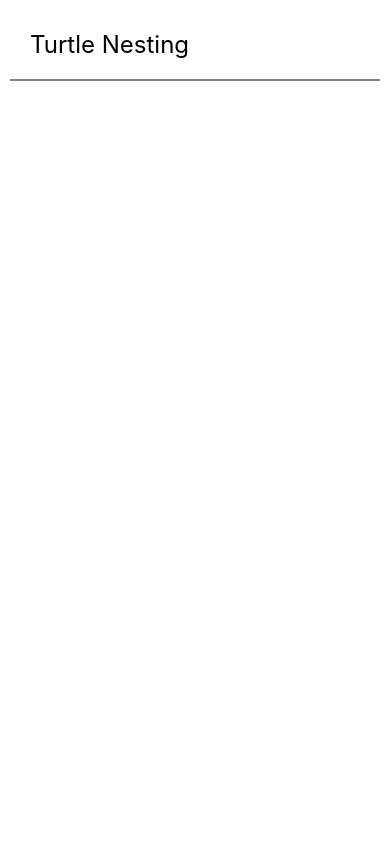
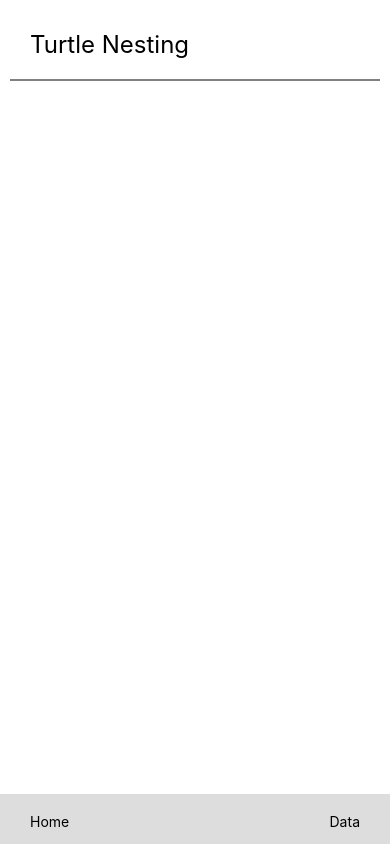
Before and after one commit to michaellatter/TurtleDataEntryApp, a React Native app: screen /NestingDatasheetPage in a window 390 px wide. Both pictures are taken after a click on the element 91 px from the left and 232 px from the top of the page. Built offline with nearby package versions, Linux system fonts and the light colour scheme.

Commit message:
Functioning navigation bar with home and data buttons

```diff
--- /dev/null
+++ b/components/NavigationBar.js
@@ -0,0 +1,40 @@
+// NavigationBar.js
+import React from 'react';
+import { View, StyleSheet } from 'react-native';
+import { useNavigation } from '@react-navigation/native';
+import { useTheme } from '../context/ThemeContext';
+import NavigationBarButton from './NavigationBarButton';
+
+const NavigationBar = () => {
+  const navigation = useNavigation();
+  const { theme } = useTheme();
+
+  return (
+    <View style={[styles.container, { backgroundColor: theme.rectangle }]}>
+      <NavigationBarButton
+        title="Home"
+        onPress={() => navigation.navigate('NavigationPage')}
+      />
+      <NavigationBarButton
+        title="Data"
+        onPress={() => navigation.navigate('DataPage')} // Adjust as necessary
+      />
+    </View>
+  );
+};
+
+export default NavigationBar;
+
+const styles = StyleSheet.create({
+  container: {
+    position: 'absolute',
+    bottom: 0,
+    left: 0,
+    right: 0,
+    height: 50,
+    flexDirection: 'row',
+    justifyContent: 'space-between',
+    paddingHorizontal: 20,
+    backgroundColor: 'rgba(0, 0, 0, 0.5)', // Semi-transparent background
+  },
+});
--- /dev/null
+++ b/components/NavigationBarButton.js
@@ -0,0 +1,29 @@
+// NavigationBarButton.js
+import React from 'react';
+import { View, Text, TouchableOpacity, StyleSheet } from 'react-native';
+import { useTheme } from '../context/ThemeContext'; // Adjust the path as necessary
+
+const NavigationBarButton = ({ title, icon: Icon, onPress }) => {
+  const { theme } = useTheme();
+
+  return (
+    <TouchableOpacity onPress={onPress} style={styles.button}>
+      {Icon && <Icon width={24} height={24} fill={theme.text} />}
+      <Text style={[styles.text, { color: theme.text }]}>{title}</Text>
+    </TouchableOpacity>
+  );
+};
+
+export default NavigationBarButton;
+
+const styles = StyleSheet.create({
+  button: {
+    justifyContent: 'center',
+    alignItems: 'center',
+    padding: 10,
+  },
+  text: {
+    fontSize: 14,
+    marginTop: 5,
+  },
+});
--- a/components/NestingDatasheetPage.js
+++ b/components/NestingDatasheetPage.js
@@ -1,6 +1,7 @@
 import React from 'react';
 import { StyleSheet, Text, View } from 'react-native';
 import { useTheme } from '../context/ThemeContext'; // Adjust the path as necessary
+import NavigationBar from './NavigationBar';
 
 const NestingDatasheetPage = () => {
   const { theme } = useTheme();
@@ -11,7 +12,7 @@ const NestingDatasheetPage = () => {
         <Text style={[styles.title, { color: theme.text }]}>Turtle Nesting</Text>
       </View>
       <View style={styles.separator} />
-      {/* Add more content here */}
+      <NavigationBar/>
     </View>
   );
 };
```
Also changed, not shown: assets/home_icon.svg (added).
